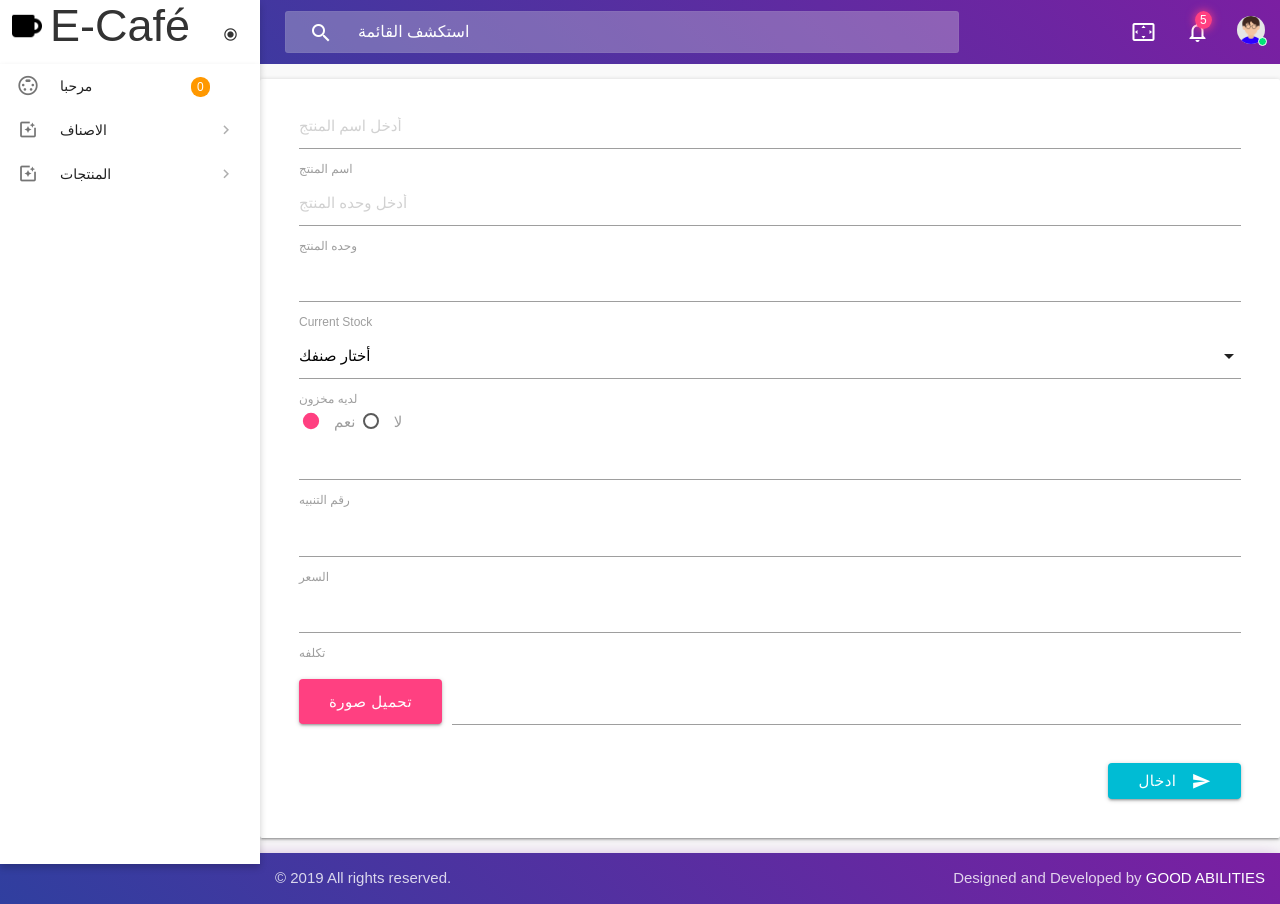
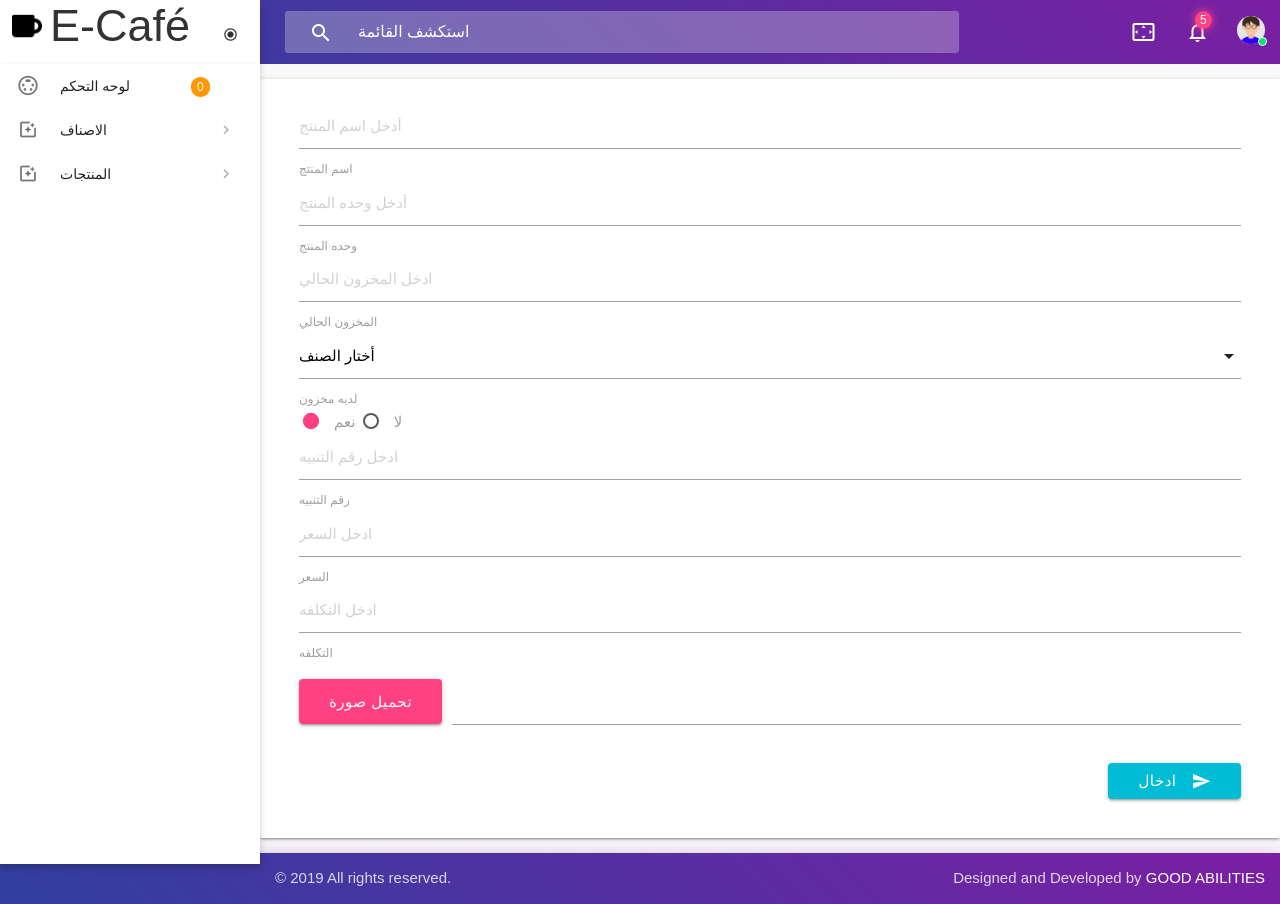
Before and after one commit to ibrahim-good-abilities/ecafe, a Laravel app: page /items/create in a window 1280 px wide. Run offline with Laravel 8, Linux system fonts and the light colour scheme; tables that the repository leaves empty hold one stand-in row (values such as "Sample post"); style sheets or scripts are compiled from the project's sources; some web fonts are replaced.

Commit message:
fix conflict

```diff
--- a/resources/lang/ar.json
+++ b/resources/lang/ar.json
@@ -8,21 +8,25 @@
     "Item Name": "اسم المنتج",
     "Add Item Unit": "أدخل وحده المنتج ",
     "Item Unit": " وحده المنتج ",
-    "Choose your Category": "أختار صنفك ",
+    "Choose your Category": "أختار الصنف ",
     "Has Stock": "لديه مخزون",
     "yes": "نعم",
     "no": "لا",
     "Alert Number": "رقم التنبيه",
     "Price": "السعر",
-    "Cost": "تكلفه",
+    "Cost": "التكلفه",
     "Explore The Menu":"استكشف القائمة",
     "Categories": "الاصناف",
     "All Categories": " كل الاصناف",
     "All Items": "كل المنتجات",
     "Add  new Item": "اضافه منتج جديد",
     "Add new Category": "اضافه صنف جديد",
-    "Welcome": "مرحبا",
-    "Items": "المنتجات"
-
+    "Welcome": "لوحه التحكم",
+    "Items": "المنتجات",
+    "Current Stock": "المخزون الحالي",
+    "Add Current Stock": "ادخل المخزون الحالي",
+    "Add Alert Number": "ادخل رقم التنبيه ",
+    "Add Price": "ادخل السعر ",
+    "Add Cost": "ادخل التكلفه"
 
 }
--- a/resources/views/items/add-item.blade.php
+++ b/resources/views/items/add-item.blade.php
@@ -36,8 +36,8 @@
                     <label  >{{ __('Item Unit') }}</label>
                  </div>
                  <div class="input-unit col s12">
-                    <input  name="current_stock" id="item-unit" type="number" class="validate">
-                    <label  >Current Stock</label>
+                    <input  name="current_stock" id="item-unit" type="number" class="validate" placeholder="{{ __('Add Current Stock') }}">
+                    <label  >{{ __('Current Stock') }}</label>
                  </div>
               </div>
               <div class="row">
@@ -70,19 +70,19 @@
                  </div>
                  <div class="row">
                     <div class="input-alert col s12">
-                          <input name="alert" id="alert-number" type="number" class="validate">
+                          <input name="alert" id="alert-number" type="number" class="validate" placeholder="{{ __('Add Alert Number') }}">
                           <label  >{{ __('Alert Number') }}</label>
                        </div>
                  </div>
                  <div class="row">
                     <div class="input-price col s12">
-                          <input   name="price" id="price" type="number" class="validate">
+                          <input   name="price" id="price" type="number" class="validate" placeholder="{{ __('Add Price') }}">
                           <label  >{{ __('Price') }}</label>
                        </div>
                  </div>
                  <div class="row">
                     <div class="input-cost col s12">
-                          <input  name="cost" id="cost" type="number" class="validate">
+                          <input  name="cost" id="cost" type="number" class="validate" placeholder="{{ __('Add Cost') }}">
                           <label  >{{ __('Cost') }}</label>
                        </div>
                  </div>
```
